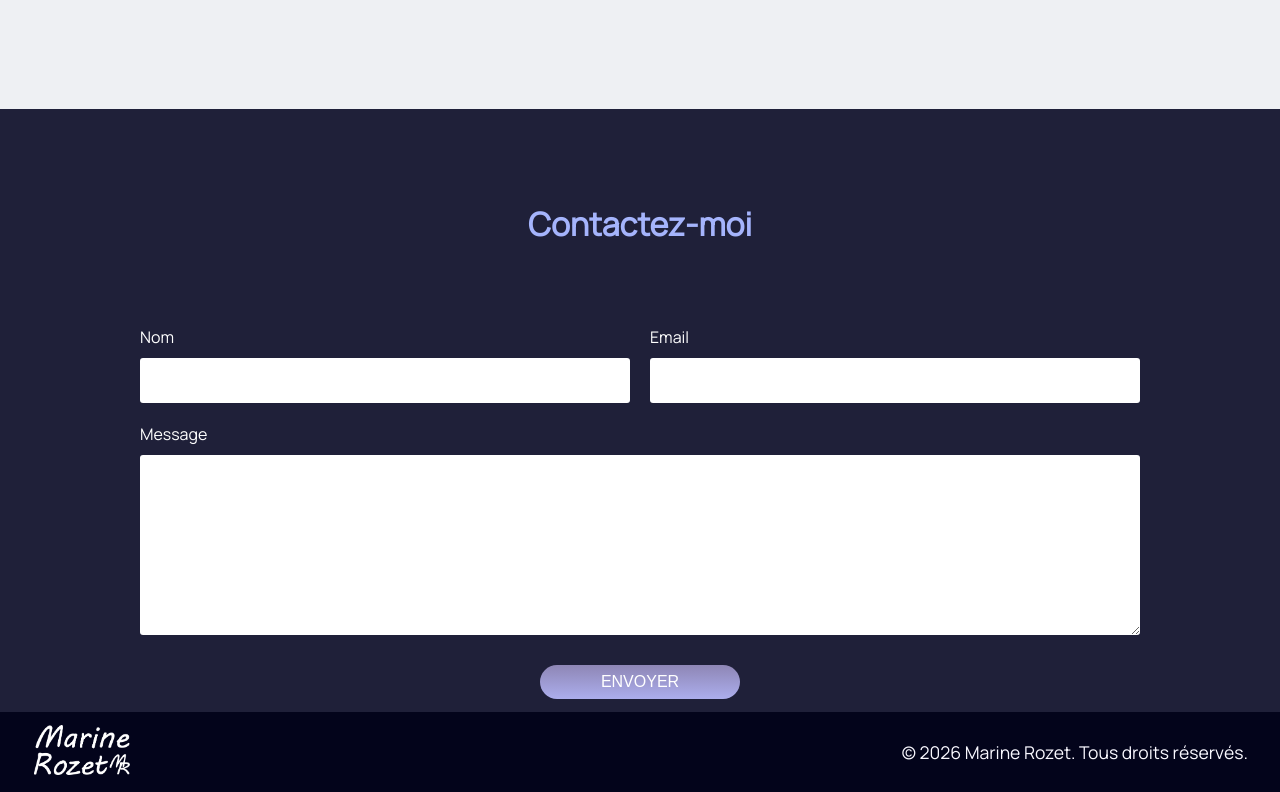
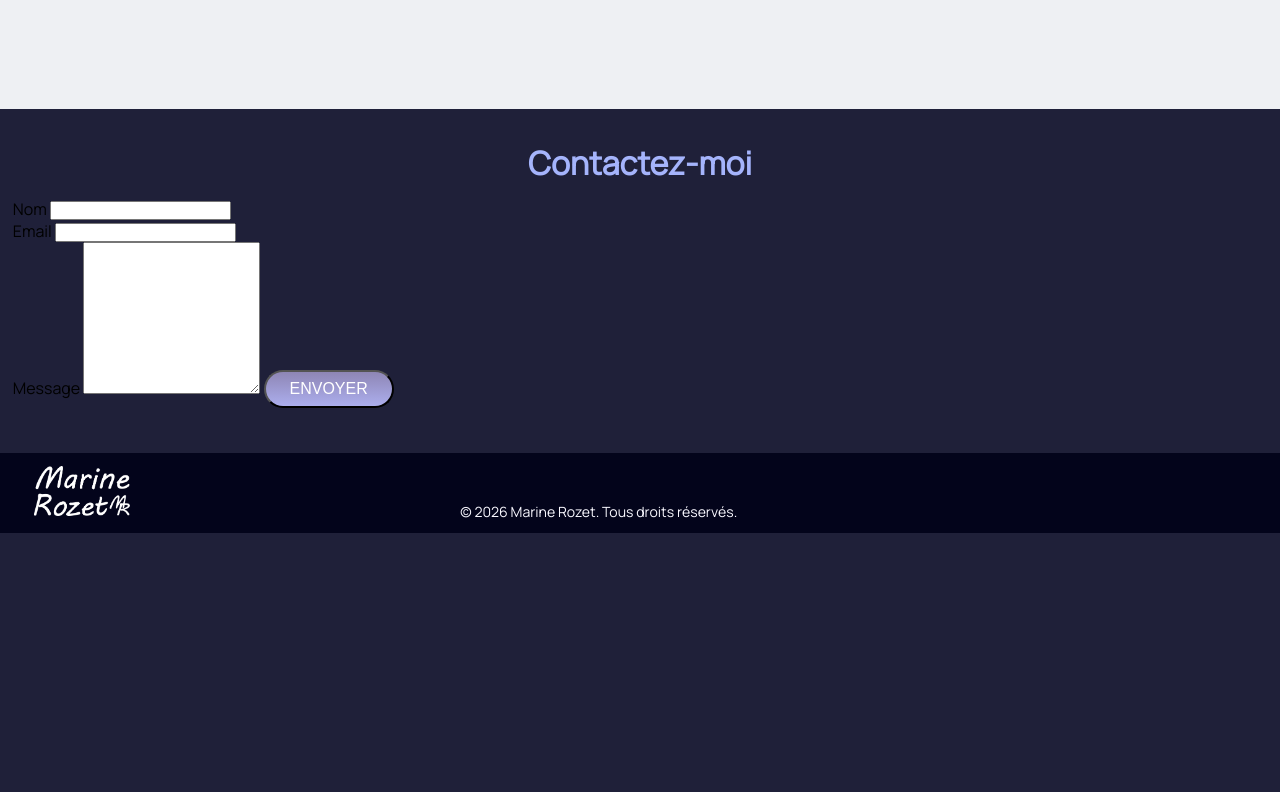
Before and after one commit to MarineRozet/Portfolio, a plain HTML site: page docs/index.html in a window 1280 px wide. Shown: the part 1172-1964 px from the top of the page. After the commit the page ends 1705 px from the top, so only its background shows below. Drawn offline with Linux system fonts and the light colour scheme.

Commit message:
Refactor CSS styles for better organization

```diff
--- a/docs/style/index.css
+++ b/docs/style/index.css
@@ -104,7 +104,7 @@ header {
     display: none; /* Masque le sous-menu par défaut */
     position: absolute; /* Position absolue pour le sous-menu */
     background-color: white; /* Fond blanc */
-    min-width: 180px; /* Largeur minimale du sous-menu */
+    min-width: 100%; /* Largeur minimale du sous-menu */
     box-shadow: 0 8px 16px rgba(0,0,0,0.2); /* Ombre portée */
     z-index: 1000; /* Placer au-dessus des autres éléments */
   }
@@ -199,6 +199,17 @@ header {
 .back-to-top:hover {
   background: #8788ba;
 }
+
+.copyright {
+    color: white; /* Couleur du texte */
+    text-align: center; /* Centrer le texte */
+    margin-top: 3em; /* Espacement au-dessus du texte */
+    margin-right: 42%; /* Espacement à droite */
+    font-size: 0.8em; /* Taille du texte */
+    display: flex; /* Active flexbox */
+    justify-content: center; /* Centre horizontalement */
+    align-items: center; /* Centre verticalement */
+  }
 
 /* ===== SECTIONS SPÉCIFIQUES ===== */
 .accueil-introduction {
@@ -301,49 +312,6 @@ header {
   max-height: 400px;
   border-radius: 10px;
   box-shadow: 0 4px 10px rgba(0, 0, 0, 0.3);
-}
-
-.section-contact h2 {
-  color: #a5b4fc;
-  margin: 2.5em 0;
-}
-
-form {
-  display: flex;
-  flex-direction: column;
-  max-width: 1000px;
-  width: 100%;
-  margin: auto;
-  color: white;
-}
-
-.form-nom-email {
-  display: flex;
-  flex-direction: row;
-  gap: 20px;
-}
-
-.form-column {
-  flex: 1;
-  display: flex;
-  flex-direction: column;
-  margin-bottom: 20px;
-}
-
-input,
-textarea {
-  padding: 15px;
-  border-radius: 3px;
-  border: none;
-}
-
-label {
-  margin-bottom: 10px;
-}
-
-input[type="submit"] {
-  width: 200px;
-  margin: 30px auto 0 auto;
 }
 
 /* ===== BURGER MENU STYLES ===== */
```
